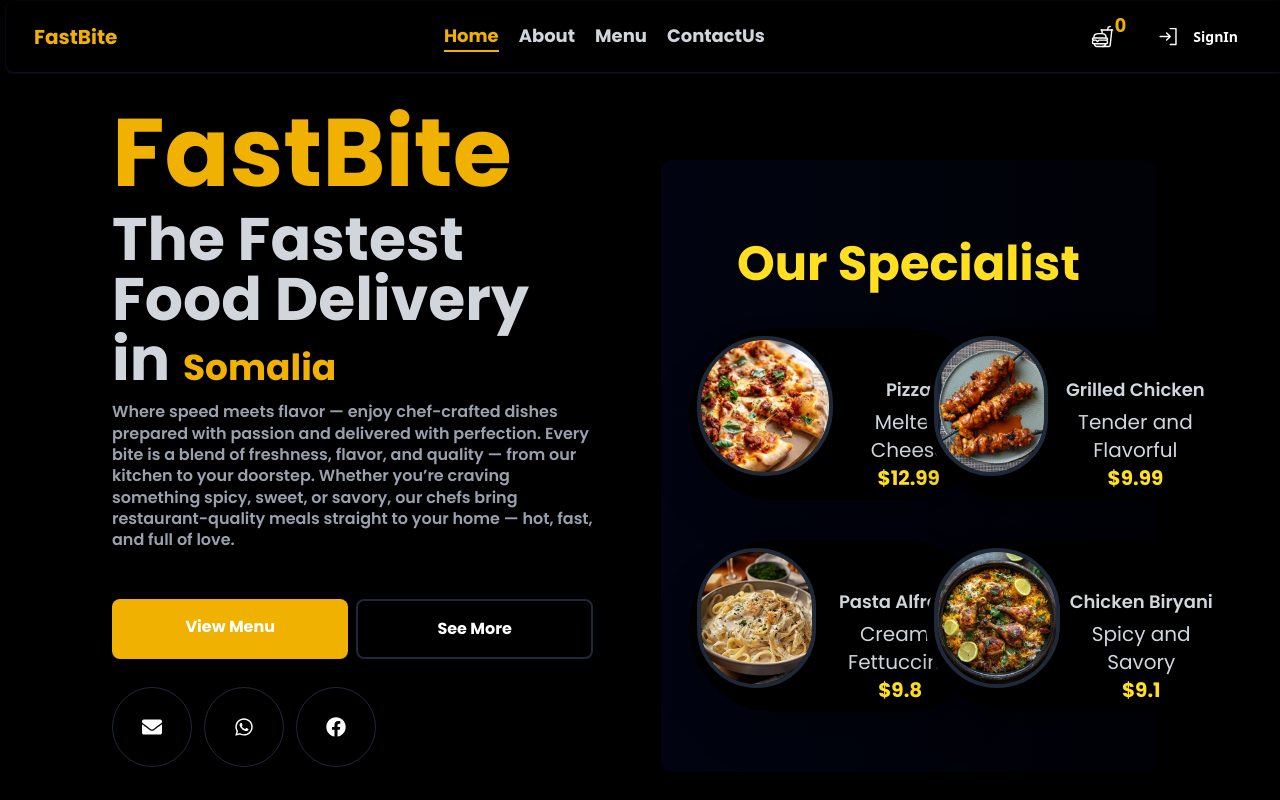
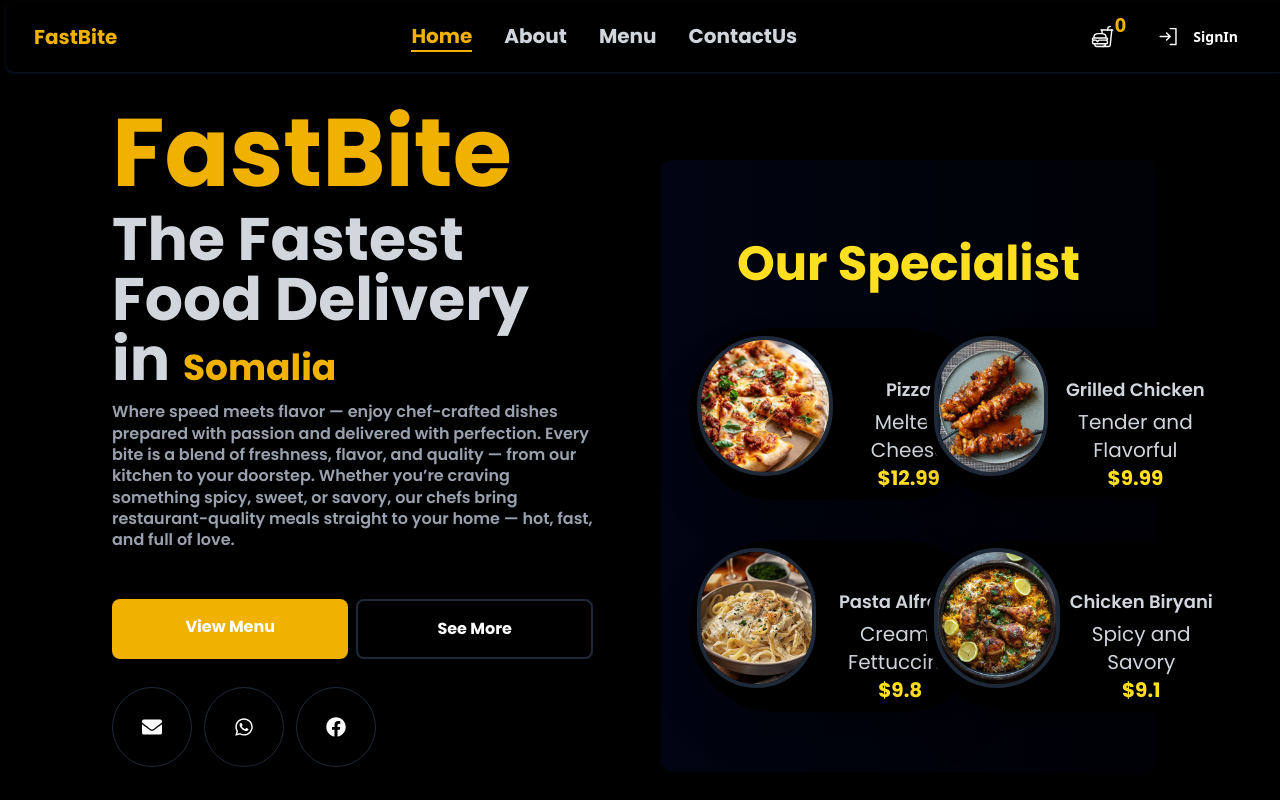
Before and after one commit to mrkaarshe/FastBietRes, a React (Vite) app in the folder client/: page / in a window 1280 px wide. Shown: the top 800 px of the page. Built offline with nearby package versions, Linux system fonts and the light colour scheme; no server answers; a web font is replaced by a local one.

Commit message:
updated header spacing

```diff
--- a/client/src/components/Header.jsx
+++ b/client/src/components/Header.jsx
@@ -70,7 +70,7 @@ const Header = () => {
 
         {/* Desktop Navigation */}
         <div className="hidden md:block relative">
-          <ul className="flex gap-5 text-lg">
+          <ul className="flex gap-8 text-xl">
 
             <Link to='/home' className="text-yellow-500 border-b-2 font-Poppins  hover:scale-110">Home</Link>
 
```
